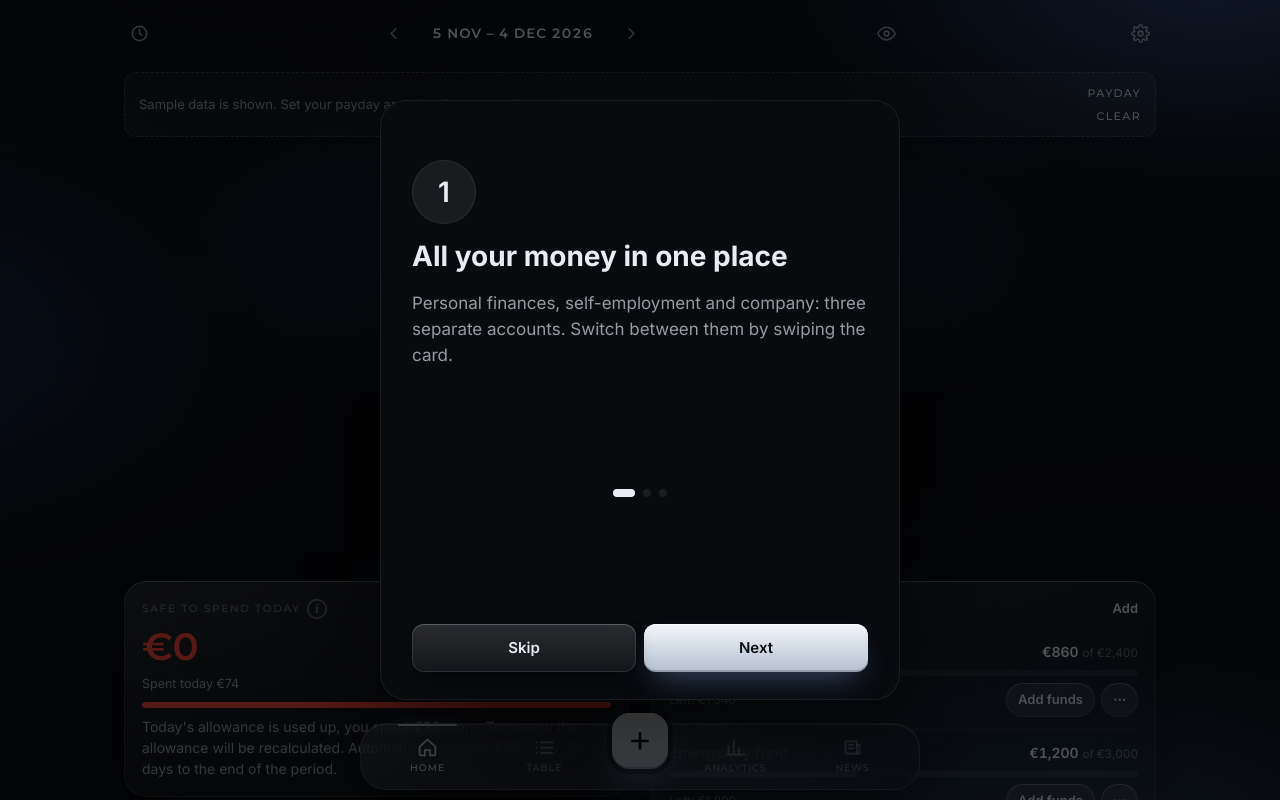
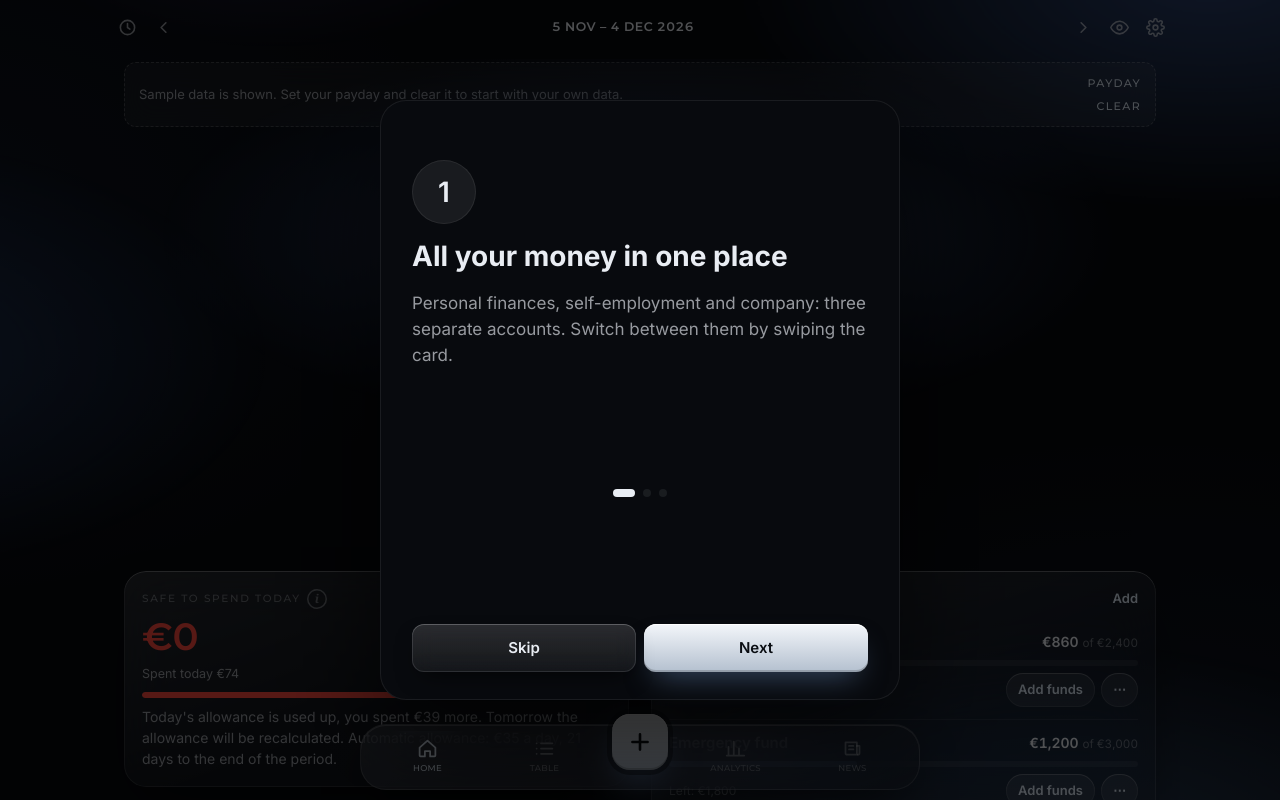
Before and after one commit to neva666999666-ai/Check-Finance, a plain HTML site: page index.html in a window 1280 px wide. Drawn offline with Linux system fonts and the light colour scheme.

Commit message:
Fit header and bottom nav on narrow phones
Co-Authored-By: Claude Sonnet 5.5 <noreply@anthropic.com>
Claude-Session: https://claude.ai/code/session_01VvyFVbcJViweiMxuiS11Zn

```diff
--- a/index.html
+++ b/index.html
@@ -397,6 +397,14 @@ html[data-theme=dark] .card3d{opacity:1;filter:none}
 .txg>div{padding:10px 12px;border-radius:14px;background:rgba(var(--w),.05);box-shadow:inset 0 0 0 1px rgba(var(--w),.08)}
 .txg small{display:block;color:var(--faint);font-size:11.5px;margin-bottom:3px;line-height:1.25}
 .txg b{font-size:15px;font-variant-numeric:tabular-nums}
+
+/* fit small phones: header + nav never overflow */
+header{padding:10px 8px 6px 10px;gap:2px;min-width:0}
+header .ib{width:34px;height:34px;flex:0 0 auto}
+.months{flex:1 1 0;min-width:0;justify-content:center}
+.months b{min-width:0;flex:1 1 auto;font-size:12.5px;letter-spacing:.04em;white-space:nowrap}
+nav{grid-template-columns:repeat(2,minmax(0,1fr)) 74px repeat(2,minmax(0,1fr))}
+nav .tb{font-size:8.5px;letter-spacing:.03em;min-width:0;overflow:hidden;white-space:nowrap;text-overflow:clip}
 </style>
 </head>
 <body>
--- a/sw.js
+++ b/sw.js
@@ -1,4 +1,4 @@
-const V='fin-v13', FILES=['./','index.html','manifest.json','assets/icon-v2-192.png','assets/icon-v2-512.png','assets/card-p.webp','assets/card-b.webp','assets/card-f.webp','assets/card-x.webp'];
+const V='fin-v14', FILES=['./','index.html','manifest.json','assets/icon-v2-192.png','assets/icon-v2-512.png','assets/card-p.webp','assets/card-b.webp','assets/card-f.webp','assets/card-x.webp'];
 self.addEventListener('install',e=>{e.waitUntil(caches.open(V).then(c=>c.addAll(FILES)).then(()=>self.skipWaiting()))});
 self.addEventListener('activate',e=>{e.waitUntil(caches.keys().then(k=>Promise.all(k.filter(x=>x!==V).map(x=>caches.delete(x)))).then(()=>self.clients.claim()))});
 self.addEventListener('fetch',e=>{
```
Also changed, not shown: variants/classic-v1.html (+8 -0 lines).
